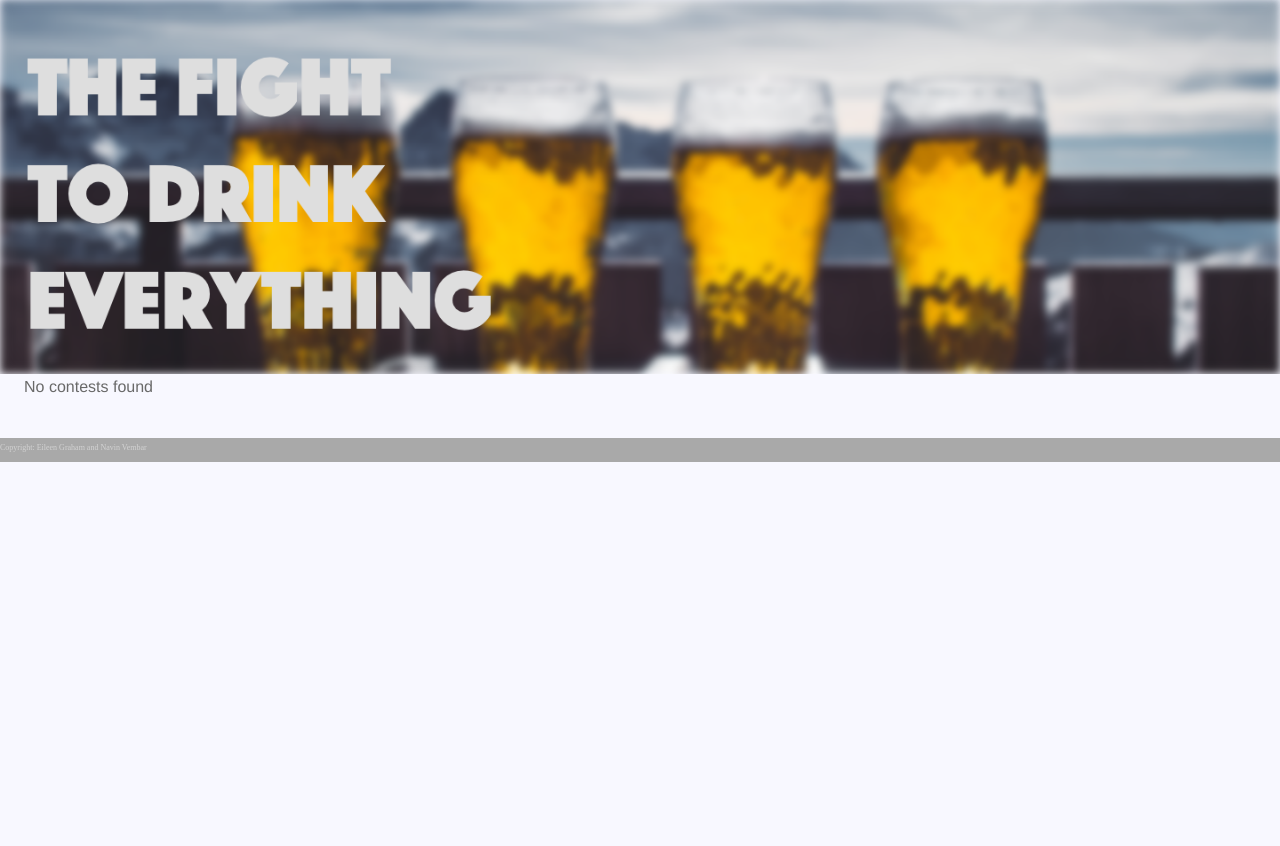
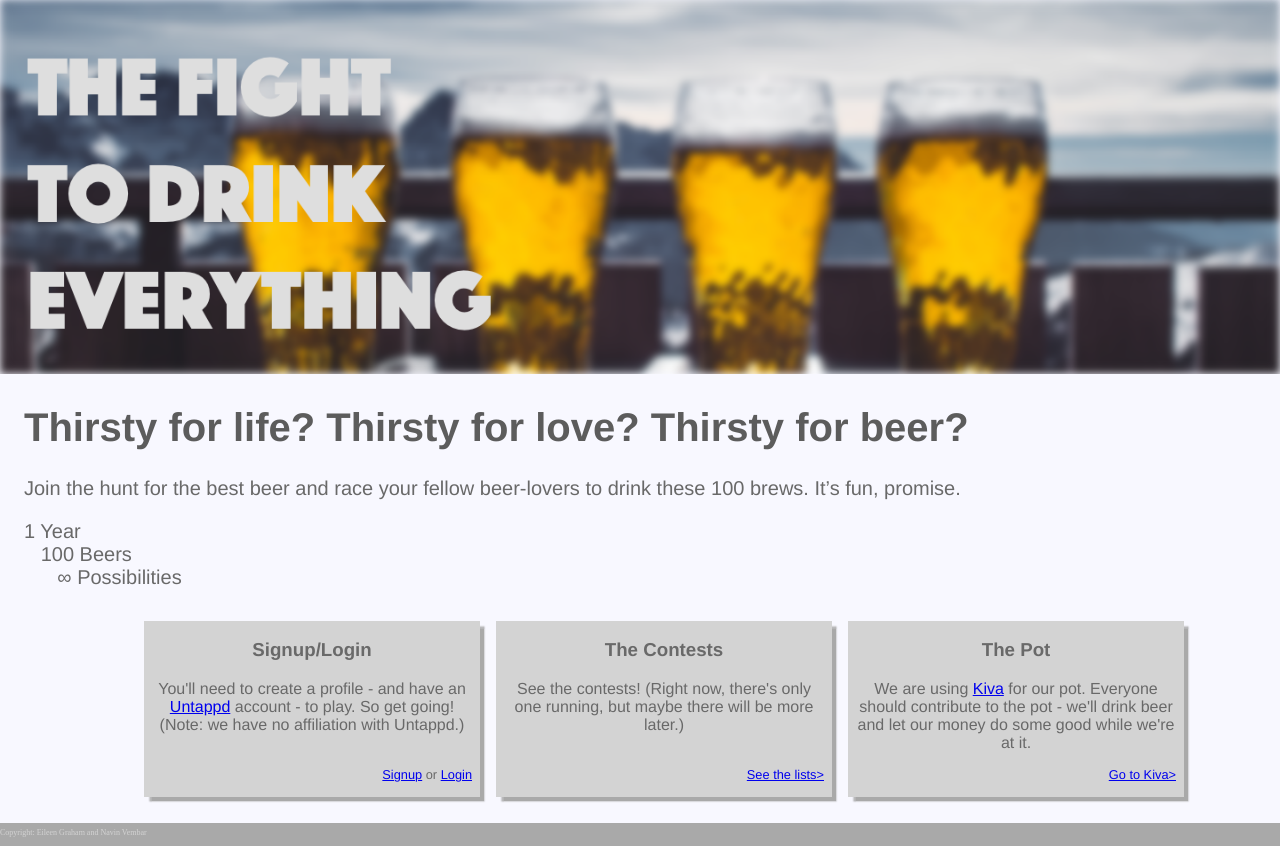
Before and after one commit to nvembar/onehundredbeers, a Django app: template beers/templates/beers/index.html in a window 1280 px wide. Shown: the part 40-886 px from the top of the page. Before the commit the page ends 502 px from the top, so only its background shows below. Run offline with Django 3.2, Linux system fonts and the light colour scheme; the template is opened without the code that fills it, so the values that code supplies are empty.

Commit message:
Added copy from Eileen

```diff
--- a/beers/templates/beers/index.html
+++ b/beers/templates/beers/index.html
@@ -5,19 +5,56 @@
 {% endblock %}
 
 {% block content %}
-	<div>
-		{% if contests %}
-			<ul>
-			{% for c in contests %}
-				<li>
-					<a href="{% url 'contest' c.id %}">
-						{{ c.name }} ({{c.beer_count}} beers)
-					</a>
-				</li>
-			{% endfor %}
-			</ul>
-		{% else %}
-			No contests found
+	<h1>Thirsty for life? Thirsty for love? Thirsty for beer?</h1>
+
+	<p style="font-size: 1.25em;">
+		Join the hunt for the best beer and race your fellow beer-lovers to drink
+		these 100 brews. It’s fun, promise.
+	</p>
+
+	<p style="font-size: 1.25em;">
+		1 Year<br/>
+		&nbsp;&nbsp;&nbsp;100 Beers<br/>
+		&nbsp;&nbsp;&nbsp;&nbsp;&nbsp;&nbsp;&#8734; Possibilities<br/>
+	</p>
+
+	<div class="three-column-box" style="height: 10em;">
+		{% if not request.user.is_authenticated %}
+		<div class="outset-column-box">
+			<div class="column-box-content">
+				<h3>Signup/Login</h3>
+
+				You'll need to create a profile - and have an
+				<a href="https://untappd.com">Untappd</a> account - to play. So get going!
+				(Note: we have no affiliation with Untappd.)
+			</div>
+			<div class="column-box-link">
+				<a href="{% url 'signup' %}">Signup</a> or <a href="{% url 'login' %}">Login</a>
+			</div>
+		</div>
 		{% endif %}
+		<div class="outset-column-box">
+			<div class="column-box-content">
+				<h3>The Contests</h3>
+
+				See the contests! (Right now, there's only one running, but maybe there
+				will be more later.)
+			</div>
+			<div class="column-box-link">
+				<a href="{% url 'contests' %}">See the lists&gt;</a>
+			</div>
+		</div>
+		<div class="outset-column-box">
+			<div class="column-box-content">
+				<h3>The Pot</h3>
+
+				We are using <a href="https://kiva.org">Kiva</a> for our pot. Everyone
+				should contribute to the pot - we'll drink beer and let our money do some
+				good while we're at it.
+			</div>
+			<div class="column-box-link">
+				<a href="https://kiva.org">Go to Kiva&gt;</a>
+			</div>
+		</div>
 	</div>
 {% endblock %}
```
